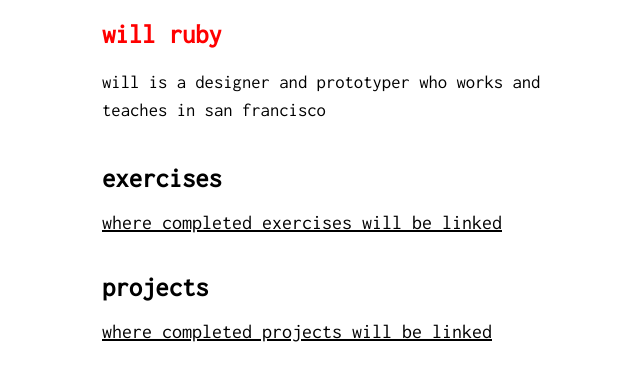
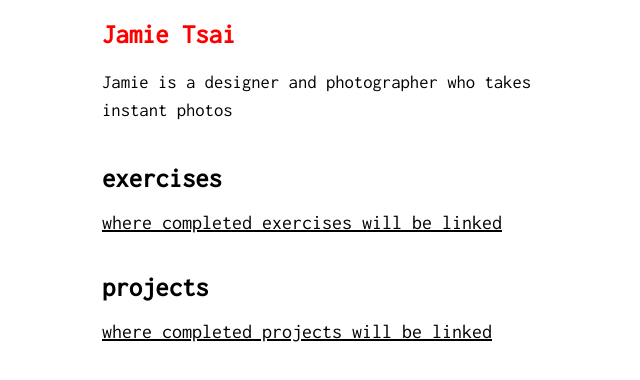
Before and after one commit to jamie82226/interactive2, a plain HTML site: page index.html in a window 1280 px wide. Shown: the whole page, without its empty margins (288-928 px from the left). Drawn offline with Linux system fonts and the light colour scheme.

Commit message:
gfdgvfdfdsfds

```diff
--- a/index.html
+++ b/index.html
@@ -13,8 +13,8 @@
     <div id="container">
 
         <!-- about me-->
-        <h1>will ruby</h1>
-        <p class="desc">will is a designer and prototyper who works and teaches in san francisco</p>
+        <h1>Jamie Tsai</h1>
+        <p class="desc">Jamie is a designer and photographer who takes instant photos</p>
 
         <!-- my work -->
         <div id="exercises">
```
